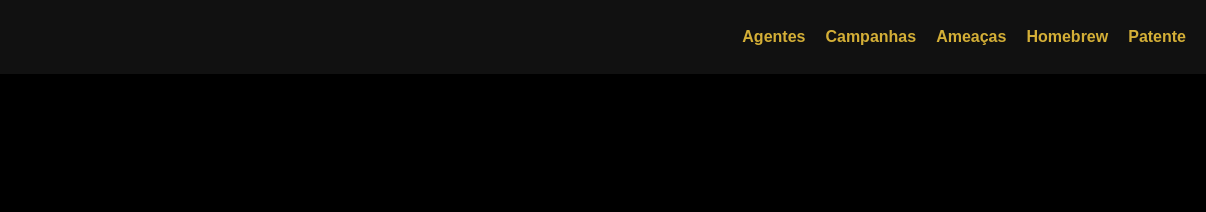
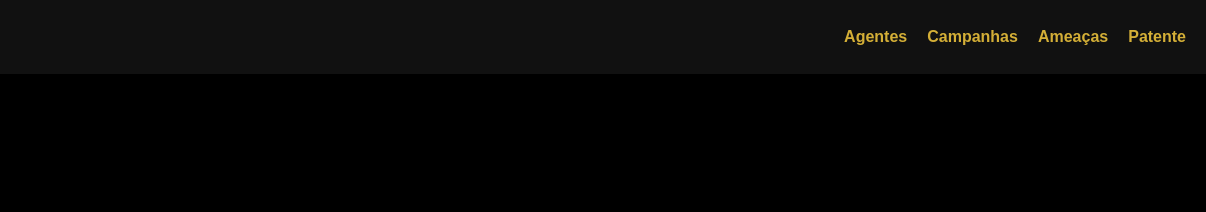
Before and after one commit to AlbertC0hen/SITE-STM, a plain HTML site: page index.html in a window 1280 px wide. Shown: the top 212 px of the page, 74-1280 px from the left. Drawn offline with Linux system fonts and the light colour scheme.

Commit message:
Update index.html

```diff
--- a/index.html
+++ b/index.html
@@ -16,7 +16,6 @@
                 <li><a href="#">Agentes</a></li>
                 <li><a href="#">Campanhas</a></li>
                 <li><a href="#">Ameaças</a></li>
-                <li><a href="#">Homebrew</a></li>
                 <li><a href="https://www.catarse.me/ordem_STM#posts">Patente</a></li>
             </ul>
         </nav>
```
